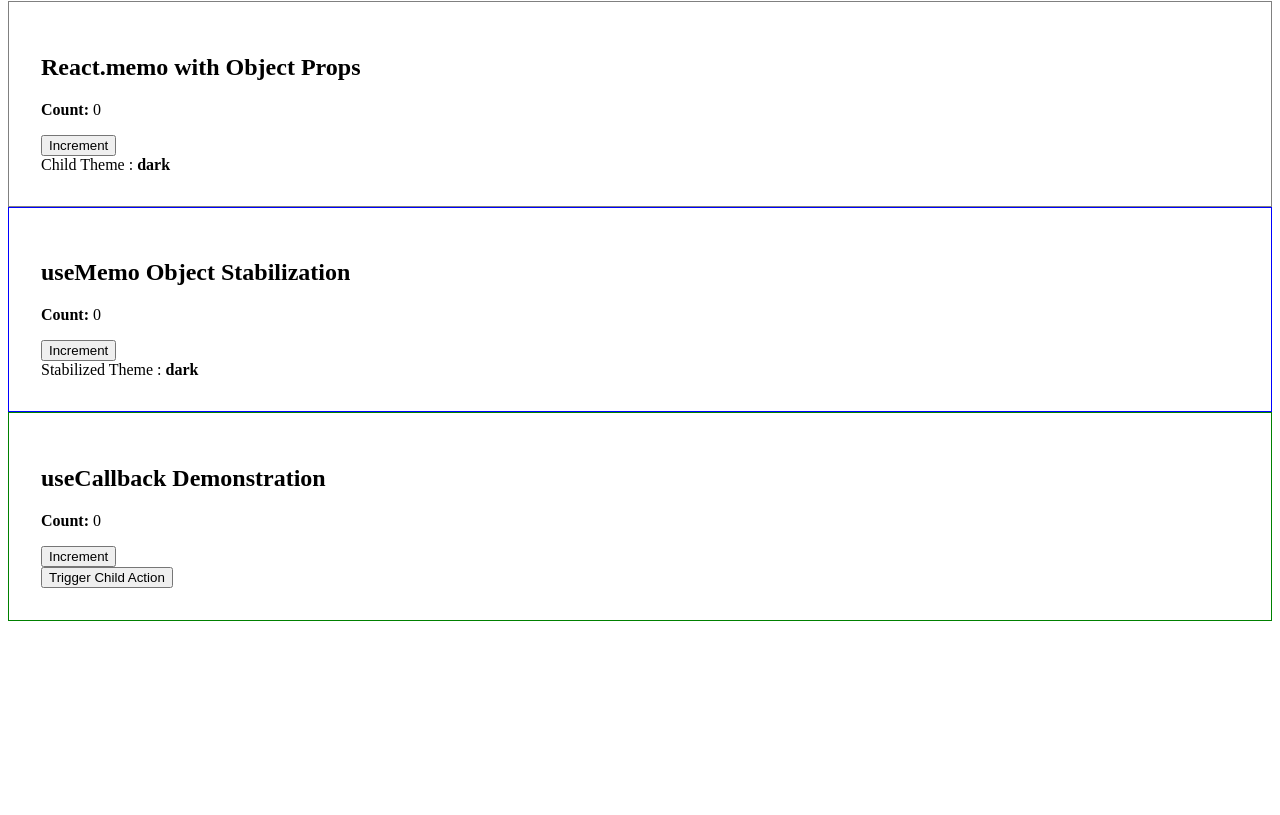
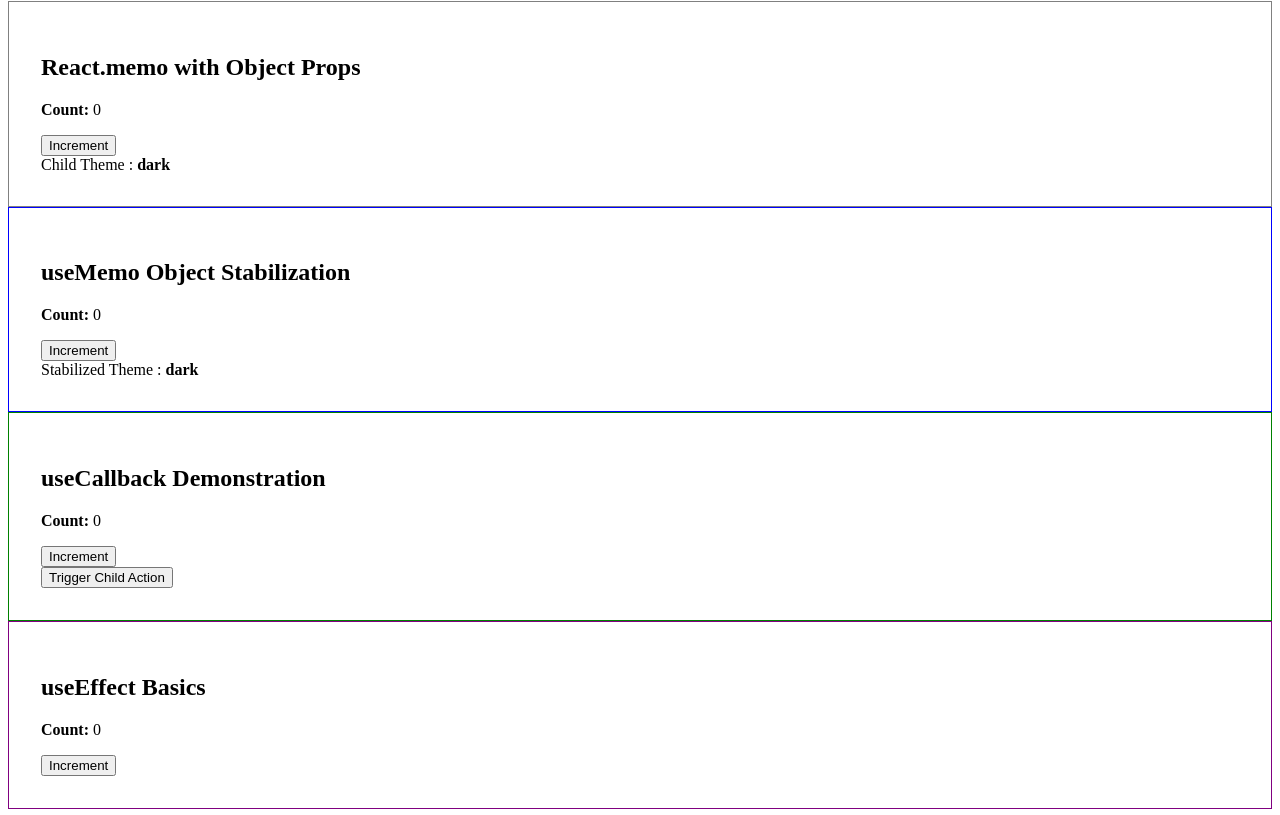
Before and after one commit to sidram403/react-deep-mastery, a React (Vite) app in the folder 01-core-react/: page / in a window 1280 px wide. Shown: the part 283-1098 px from the top of the page. Before the commit the page ends 912 px from the top, so only its background shows below. Built offline with nearby package versions, Linux system fonts and the light colour scheme.

Commit message:
feat: demonstrate useEffect execution patterns with dependency variations

```diff
--- a/01-core-react/src/App.tsx
+++ b/01-core-react/src/App.tsx
@@ -3,6 +3,7 @@ import { RenderBehavior } from "./features/render-behavior";
 import { MemoWithProps } from "./features/memo-with-props";
 import { UseMemoStabilization } from "./features/usememo-stabilization";
 import { UseCallabackStabilization } from "./features/usecallback-stabilization";
+import { UseEffectBasics } from "./features/useeffect/useeffect-basics";
 
 /**
  * Application root
@@ -19,6 +20,7 @@ function App(): React.ReactElement {
       <MemoWithProps />
       <UseMemoStabilization />
       <UseCallabackStabilization />
+      <UseEffectBasics />
     </main>
   );
 }
--- /dev/null
+++ b/01-core-react/src/features/useeffect/useeffect-basics/Parent.tsx
@@ -0,0 +1,63 @@
+import React, { useEffect, useState } from "react";
+
+/**
+ * useEffect Basics Demonstration
+ *
+ * This moddule demonstrates:
+ * 1. Effect without dependency array
+ * 2. Effect with empty dependency array
+ * 3. Effect with specific dependency
+ *
+ * Model:
+ * - useEffect runs AFTER render commit.
+ * - It does NOT block rendering.
+ * - It runs asynchronously after DOM paint.
+ */
+function Parent(): React.ReactElement {
+  const [count, setCount] = useState<number>(0);
+
+  console.log("Render Phase Executed");
+
+  /**
+   * Effect without dependency array
+   *
+   * Runs : After every render
+   */
+  useEffect(() => {
+    console.log("Effect without dependency array");
+  });
+
+  /**
+   * Effect with empty dependency array
+   *
+   * Runs : Only once after initial mount
+   */
+  useEffect(() => {
+    console.log("Effect with empty dependency array (mount only)");
+  }, []);
+
+  /**
+   * Effect with specific dependency
+   *
+   * Runs:
+   * - After initial mount
+   * - Whenever 'count' changes
+   */
+  useEffect(() => {
+    console.log("Effect with count dependency", count);
+  }, [count]);
+
+  return (
+    <section style={{ padding: "2rem", border: "1px solid purple" }}>
+      <h2>useEffect Basics</h2>
+
+      <p>
+        <strong>Count:</strong> {count}
+      </p>
+
+      <button onClick={() => setCount((prev) => prev + 1)}>Increment</button>
+    </section>
+  );
+}
+
+export default Parent;
--- /dev/null
+++ b/01-core-react/src/features/useeffect/useeffect-basics/index.ts
@@ -0,0 +1 @@
+export { default as UseEffectBasics } from "./Parent";
```
